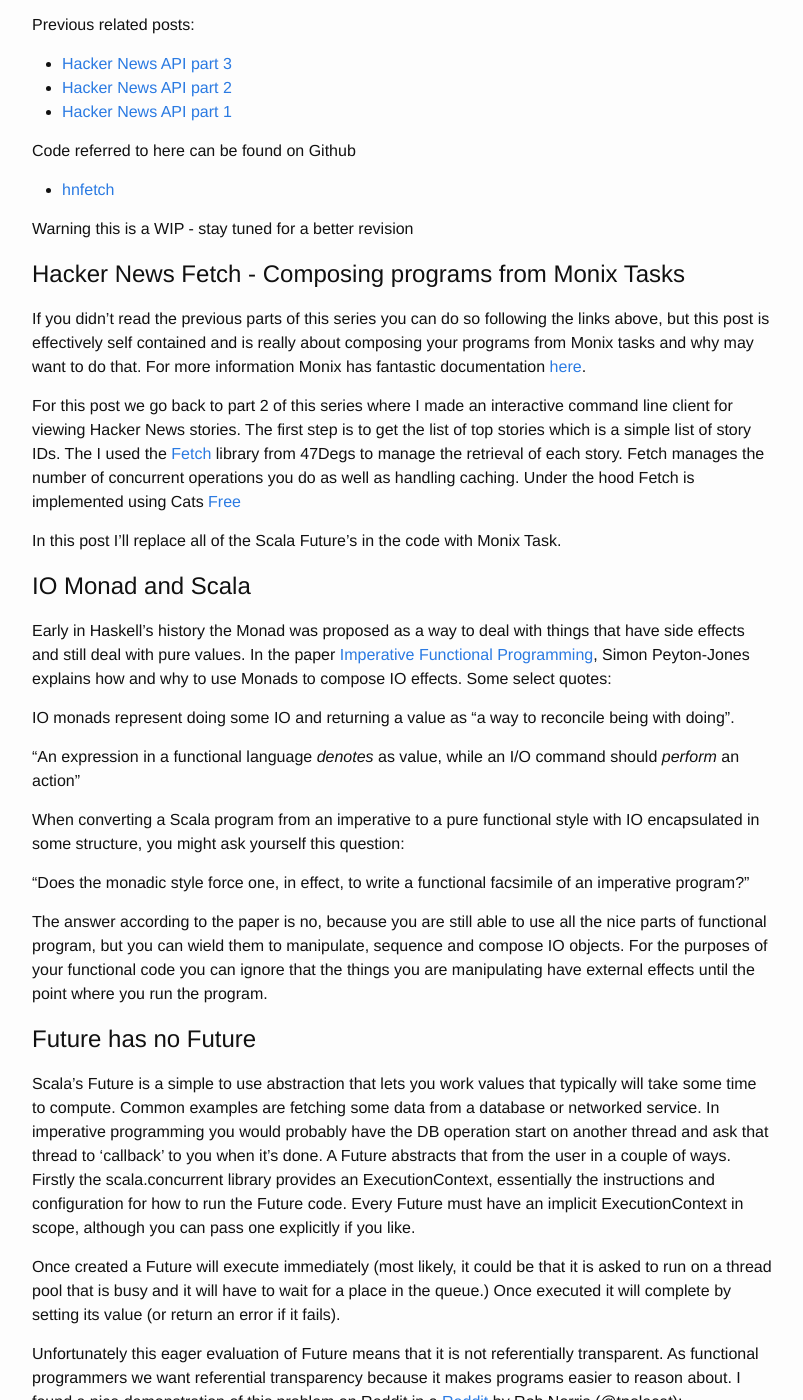
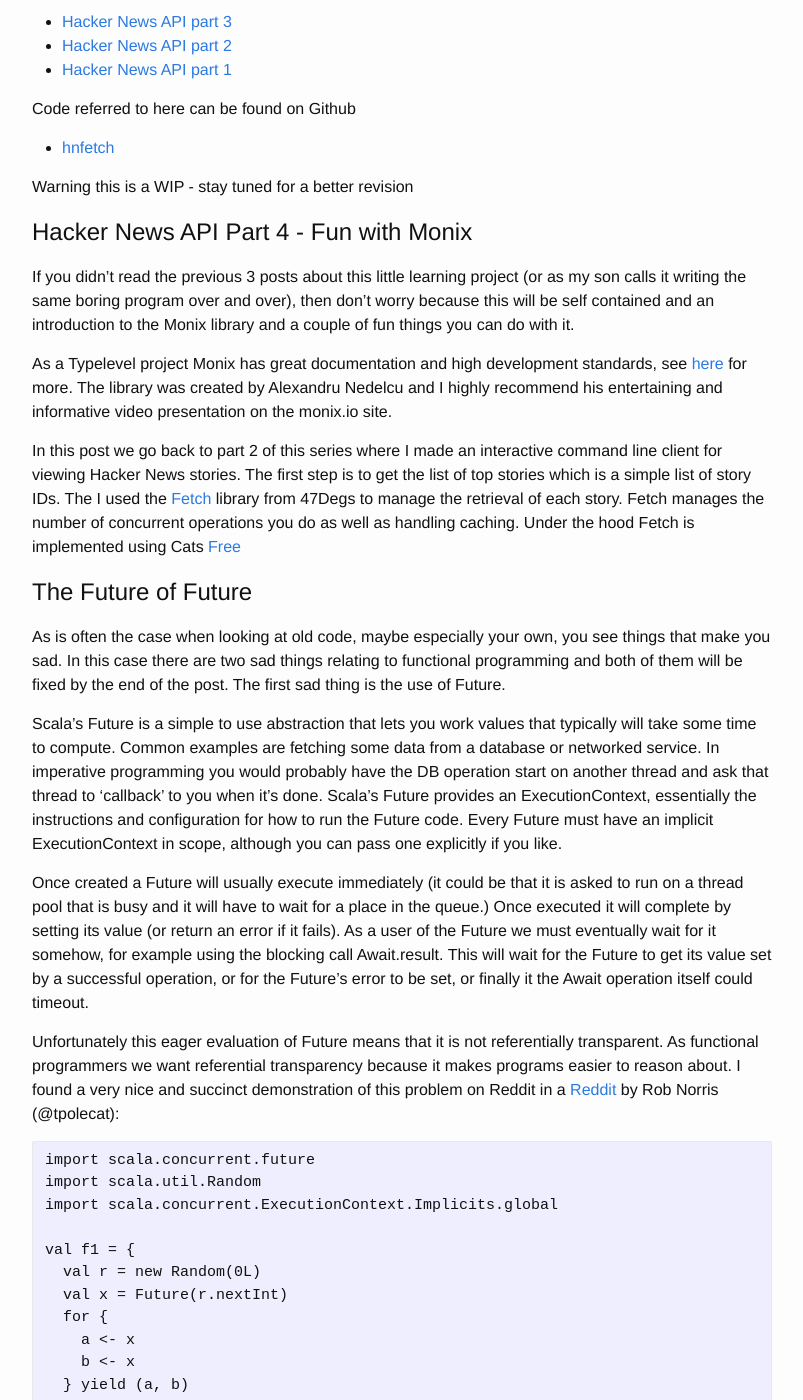
Before and after one commit to justinhj/justinhj.github.io, a Jekyll site: the page built from _posts/2018-05-06-hacker-news-api-4.md, in a window 1280 px wide and 1400 px high, scrolled down 387 px. Shown: the whole window, without its empty margins (238-1041 px from the left). Built offline with Jekyll 4.4.1, drawn with Linux system fonts in a browser that asks for light colours; comment, search, counter and statistics services are not loaded; some of the changed text lies outside the part shown.

Commit message:
make latest post better

````diff
--- a/_posts/2017-06-03-future-either-and-monad-transformers.markdown
+++ b/_posts/2017-06-03-future-either-and-monad-transformers.markdown
@@ -11,6 +11,8 @@
 - scalaz
 - monad transformers
 ---
+
+_Disclaimer_ Monad transformers have some overhead, so make sure you benchmark before and after switching to them
 
 If Scalaz or Hamster isn't your thing check my next post: [Future Either with Cats](/2017/06/18/future-either-with-cats.html)
 
--- a/_posts/2017-06-18-future-either-with-cats.markdown
+++ b/_posts/2017-06-18-future-either-with-cats.markdown
@@ -10,6 +10,8 @@
 - cats
 - monad transformers
 ---
+
+_Disclaimer_ Monad transformers have some overhead, so make sure you benchmark before and after switching to them
 
 In a [previous post](http://justinhj.github.io/2017/06/02/future-either-and-monad-transformers.html) I was exploring the use of the EitherT to make it easier to work with Either when it is nested in a Future. I'm currently reading the book [Advanced Scala with Cats](http://underscore.io/training/courses/advanced-scala/) and decided to rewrite some of my code using the Cats library instead.
 
--- a/_posts/2018-05-06-hacker-news-api-4.md
+++ b/_posts/2018-05-06-hacker-news-api-4.md
@@ -1,6 +1,6 @@
 ---
 layout: post
-title:  "Hacker News API Part 4 - Composing programs with Monix Tasks"
+title:  "Hacker News API Part 4"
 date:   2018-05-05 00:00:00 -0000
 tags:
 - scala
@@ -23,35 +23,23 @@
 
 Warning this is a WIP - stay tuned for a better revision
 
-# Hacker News Fetch - Composing programs from Monix Tasks
+# Hacker News API Part 4  - Fun with Monix
 
-If you didn't read the previous parts of this series you can do so following the links above, but this post is effectively self contained and is really about composing your programs from Monix tasks and why may want to do that. For more information Monix has fantastic documentation [here](https://monix.io/docs/3x/).
+If you didn't read the previous 3 posts about this little learning project (or as my son calls it writing the same boring program over and over), then don't worry because this will be self contained and an introduction to the Monix library and a couple of fun things you can do with it.
 
-For this post we go back to part 2 of this series where I made an interactive command line client for viewing Hacker News stories. The first step is to get the list of top stories which is a simple list of story IDs. The I used the [Fetch](http://47deg.github.io/fetch/docs#introduction-0) library from 47Degs to manage the retrieval of each story. Fetch manages the number of concurrent operations you do as well as handling caching. Under the hood Fetch is implemented using Cats [Free](https://typelevel.org/cats/datatypes/freemonad.html)
+As a Typelevel project Monix has great documentation and high development standards, see [here](https://monix.io) for more. The library was created by Alexandru Nedelcu and I highly recommend his entertaining and informative video presentation on the monix.io site.
 
-In this post I'll replace all of the Scala Future's in the code with Monix Task.
+In this post we go back to part 2 of this series where I made an interactive command line client for viewing Hacker News stories. The first step is to get the list of top stories which is a simple list of story IDs. The I used the [Fetch](http://47deg.github.io/fetch/docs#introduction-0) library from 47Degs to manage the retrieval of each story. Fetch manages the number of concurrent operations you do as well as handling caching. Under the hood Fetch is implemented using Cats [Free](https://typelevel.org/cats/datatypes/freemonad.html)
 
-# IO Monad and Scala
+# The Future of Future
 
-Early in Haskell's history the Monad was proposed as a way to deal with things that have side effects and still deal with pure values. In the paper [Imperative Functional Programming](https://www.microsoft.com/en-us/research/publication/imperative-functional-programming/), Simon Peyton-Jones explains how and why to use Monads to compose IO effects. Some select quotes:
+As is often the case when looking at old code, maybe especially your own, you see things that make you sad. In this case there are two sad things relating to functional programming and both of them will be fixed by the end of the post. The first sad thing is the use of Future.
 
-IO monads represent doing some IO and returning a value as "a way to reconcile being with doing".
+Scala's Future is a simple to use abstraction that lets you work values that typically will take some time to compute. Common examples are fetching some data from a database or networked service. In imperative programming you would probably have the DB operation start on another thread and ask that thread to 'callback' to you when it's done. Scala's Future provides an ExecutionContext, essentially the instructions and configuration for how to run the Future code. Every Future must have an implicit ExecutionContext in scope, although you can pass one explicitly if you like.
 
-"An expression in a functional language _denotes_ as value, while an I/O command should _perform_ an action"
+Once created a Future will usually execute immediately (it could be that it is asked to run on a thread pool that is busy and it will have to wait for a place in the queue.) Once executed it will complete by setting its value (or return an error if it fails). As a user of the Future we must eventually wait for it somehow, for example using the blocking call Await.result. This will wait for the Future to get its value set by a successful operation, or for the Future's error to be set, or finally it the Await operation itself could timeout.
 
-When converting a Scala program from an imperative to a pure functional style with IO encapsulated in some structure, you might ask yourself this question:
-
-"Does the monadic style force one, in effect, to write a functional facsimile of an imperative program?"
-
-The answer according to the paper is no, because you are still able to use all the nice parts of functional program, but you can wield them to manipulate, sequence and compose IO objects. For the purposes of your functional code you can ignore that the things you are manipulating have external effects until the point where you run the program.
-
-# Future has no Future
-
-Scala's Future is a simple to use abstraction that lets you work values that typically will take some time to compute. Common examples are fetching some data from a database or networked service. In imperative programming you would probably have the DB operation start on another thread and ask that thread to 'callback' to you when it's done. A Future abstracts that from the user in a couple of ways. Firstly the scala.concurrent library provides an ExecutionContext, essentially the instructions and configuration for how to run the Future code. Every Future must have an implicit ExecutionContext in scope, although you can pass one explicitly if you like.
-
-Once created a Future will execute immediately (most likely, it could be that it is asked to run on a thread pool that is busy and it will have to wait for a place in the queue.) Once executed it will complete by setting its value (or return an error if it fails).
-
-Unfortunately this eager evaluation of Future means that it is not referentially transparent. As functional programmers we want referential transparency because it makes programs easier to reason about. I found a nice demonstration of this problem on Reddit in a [Reddit](https://www.reddit.com/r/scala/comments/3zofjl/why_is_future_totally_unusable/?st=jguak5en&sh=8064a725) by Rob Norris (@tpolecat):
+Unfortunately this eager evaluation of Future means that it is not referentially transparent. As functional programmers we want referential transparency because it makes programs easier to reason about. I found a very nice and succinct demonstration of this problem on Reddit in a [Reddit](https://www.reddit.com/r/scala/comments/3zofjl/why_is_future_totally_unusable/?st=jguak5en&sh=8064a725) by Rob Norris (@tpolecat):
 
 ```
 import scala.concurrent.future
@@ -85,11 +73,24 @@
 
 `Future[(Int, Int)] = Future(Success((-1155484576,-723955400)))`
 
-For referential transparency we can take any function and its arguments and replace it with the result. That is broken here because x in the first example is eagerly evaluated on creation and the random value is fixed in its 'memory' for as long as the Future exists.
+For referential transparency we can take any function and its arguments and replace it with the result.
+
+```
+val x = something
+(x, x)
+```
+
+should be the same as
+
+```
+(something, something)
+```
+
+That is broken in the Future example above because x in the first example is eagerly evaluated on creation, and the random value is fixed (memoized) for as long as the Future exists.
 
 # Monix Task
 
-Monix is a great Scala library that provides a Task object that we can use instead of Future. It adds a lot of features, most notably for our purposes is that it allows us to lazily evaluate our code, in fact that is the default. In the Future example above we can simply replace Future with Task and we will find that referential transparency is restored:
+Monix provides Task that we can use instead of Future. It adds a lot of features, most notably for our purposes is that it allows us to lazily evaluate our code, in fact that is the default. In the Future example above we can simply replace Future with Task and we will find that referential transparency is restored:
 
 ```
 import monix.
@@ -117,7 +118,7 @@
 
 Now you'll find that both t1 and t2 return the same value `(-1155484576,-723955400)`
 
-Besides that Monix Tasks have a lot of features and improvements over the Scala Future. Another thing is that Monix Tasks do not require an execution context for their map and flatMap operations. In fact you don't need to provide one until you actually run something, which can be in one nicely contained place in your program 'at the end of the world'. The Monix Scheduler has an ExecutionContext and includes features such as running a Task after a delay or repeatedly.
+Besides that Monix Tasks have a lot of features and improvements over the Scala Future. For example Monix Tasks do not require an execution context for their create, map and flatMap operations. In fact you don't need to provide one until you actually run something, which can be in one nicely contained place in your program 'at the end of the world'. The Monix Scheduler has an ExecutionContext and includes features such as running a Task after a delay or repeatedly.
 
 Another advantage of the Task object being so full featured is that we can wrap all the parts of our program using it and then compose them neatly at will. Due to the way flatMap is defined you cannot use different effect types. That means you end up with ugly for comprehensions where most of the flatMaps are operating on a certain effect such as Future or Option, but there are outliers that have to be cast in-line. If we write our program in terms of simple Task's we can compose them without having to worry about the effect type not lining up.
 
@@ -137,6 +138,10 @@
   "com.47deg" %% "fetch-monix" % fetchVersion)
 ```
 
+Fetch will bring in the Monix library but I also wanted the `monix-reactive` module for something we'll see later in the post, so I brought that in manually.
+
+`"io.monix" %% "monix-reactive" % "3.0.0-M3"`
+
 Fetch documentation for working with Monix is [here](http://47deg.github.io/fetch/docs#concurrency-monads-7-monix-task-1).
 
 ## [HNDataSources.scala](https://github.com/justinhj/hnfetch/blob/master/src/main/scala/justinhj/hnfetch/HNDataSources.scala)
@@ -144,7 +149,6 @@
 This is not really related to the process of replacing Future with Task but a refactor to replace Query.async calls with Query.sync. This goes hand in hand with removing Future from other parts of the program. Since my http library is synchronous, and Fetch can handle synchronous functions, this change made sense. Note that this file no longer has any reference to Future or Monix Task which makes it more flexible. The caller should be able to specify the effect type.
 
 ```
-
     override def fetchOne(id: HNUserID): Query[Option[HNUser]] = {
 
       Query.sync(HNFetch.getUser(id) match {
@@ -156,7 +160,7 @@
 
 ## [HNFetch.scala](https://github.com/justinhj/hnfetch/blob/master/src/main/scala/justinhj/hnfetch/HNFetch.scala)
 
-In this code most of the changes were removing Future from functions that can actually be simply synchronous. We'll later let Monix Task handle scheduling them on threads. The one exception is the function geTopItems which will we call as a single Task (the other http gets are made by Fetch itself and will be wrapped by Tasks later)
+In this code most of the changes were removing Future from functions that can actually be simply synchronous. We'll later let Monix Task handle scheduling them on threads. The one exception is the function geTopItems which will we call as a single Task (the other http gets are made by Fetch itself and will be wrapped by Tasks later). So in refactoring I've created a Sync (blocking) and a regular (Task wrapped) version of the supported Hacker News API.
 
 ```
   def getTopItems(): Task[Either[String, HNItemIDList]] = Task.eval {
@@ -166,7 +170,7 @@
 
 ## [FrontpageWithFetch.scala](https://github.com/justinhj/hnfetch/blob/master/src/main/scala/examples/FrontPageWithFetch.scala)
 
-Note that all the side effects in the program now occur in Task objects. We can compose the program together from these small pieces using all the functional programming tools we have available. This is the main loop, asking for user input and showing the next news items:
+Note that all the side effects in the program now occur in Task objects. We can _compose_ the program together from these small pieces using all the functional programming tools we have available. This is the main loop, asking for user input and showing the next news items:
 
 ```
 
@@ -219,13 +223,50 @@
 }
 ```
 
-# Conlusion
+# So?
 
-So what did I gain by doing this conversion? The main goal was to learn a bit more about the Monix library especially Task. A wider goal is to explore the idea of isolating side effects in Scala programs. Looking at the old program and the new program you can clearly see that the new one is easier to reason about and more composable and cleaner.
+With a few changes we've turned a simple ugly program that used old fashioned Futures and was not at all composable into a much more useful program made of small composable parts. If you don't believe me then check out the old code [here](https://github.com/justinhj/hnfetch/blob/blogpost2/src/main/scala/examples/FrontPageWithFetch.scala)
 
-One thing I did not get that I was expecting was better testability. If I wanted to mock my http library for example, to test the program offline or ignoring network errors, it's not clear that it is easy to do. Maybe that is more the domain of Free Monad and Tagless Final.
+Not only is the new code easier to read, we now have the parts that make it up available to easily make new programs.
 
-----
+# But how cool is Monix, though?
 
+I'm just getting started learning about what the Monix library, but I spent a few minutes playing around in the [Ammonite](http://ammonite.io/) REPL and had a lot of fun. For example Hacker News has a MaxItem API, which tells you the ID of the last posted item (it increase monotonically). So for fun I used the Monix Observer (part of the reactive module) to generate a tick every 30 seconds at which point you can execute a Task. These few lines of code will check Hacker News every 30 seconds and print the latest comment. Pretty fun:
+
+```
+import monix.eval.Task
+import scala.concurrent.duration._
+import scala.concurrent.Await
+import justinhj.hnfetch.HNFetch._
+import monix.execution.Scheduler.Implicits.global
+import monix.reactive._
+
+def latestComment = getMaxItem.flatMap {
+    case Right(itemId) =>
+      getItem(itemId).flatMap {
+        case Right(item) if item.`type` == "comment" =>
+          Task(println(s""""${item.text}" - ${item.by}"""))
+        case Right(item) =>
+          Task.unit
+        case Left(err) =>
+          Task(println(s"error $err"))
+      }
+    case Left(err) =>
+      Task(println(s"error $err"))
+  }
+
+val s1 = Observable.interval(10 seconds).take(10)
+val c1 = s1.mapTask(_ => latestComment).subscribe
+
+// Starts showing messages every 30 seconds (ten times)
+
+// When you get bored...
+
+c1.cancel
+```
+
+I leave you with the first comment that came up
+
+`"Human kind will be gone in 1000 years? That’s a pessimistic view. I hope not!" - camdenreslink`
 
 Copyright (C) 2018 Justin-Heyes-Jones - All Rights Reserved
````
Also changed, not shown: _posts/2017-07-30-hacker-news-api-2.md (+2 -0 lines).
